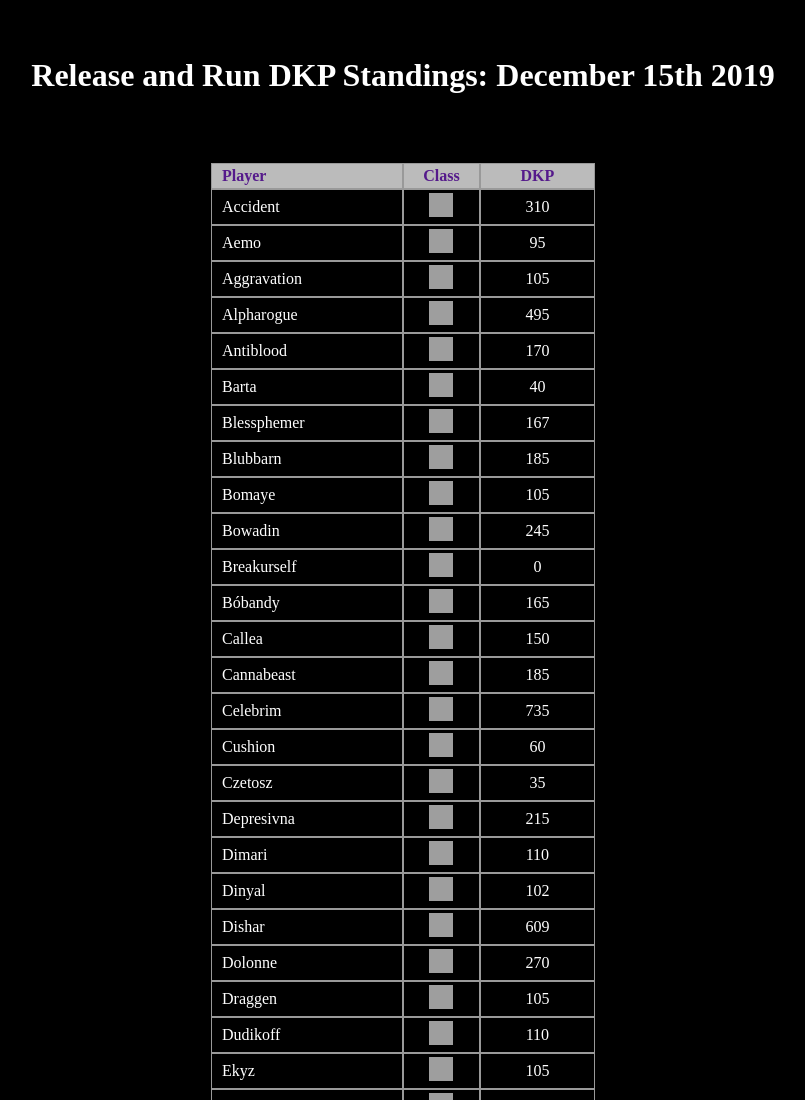
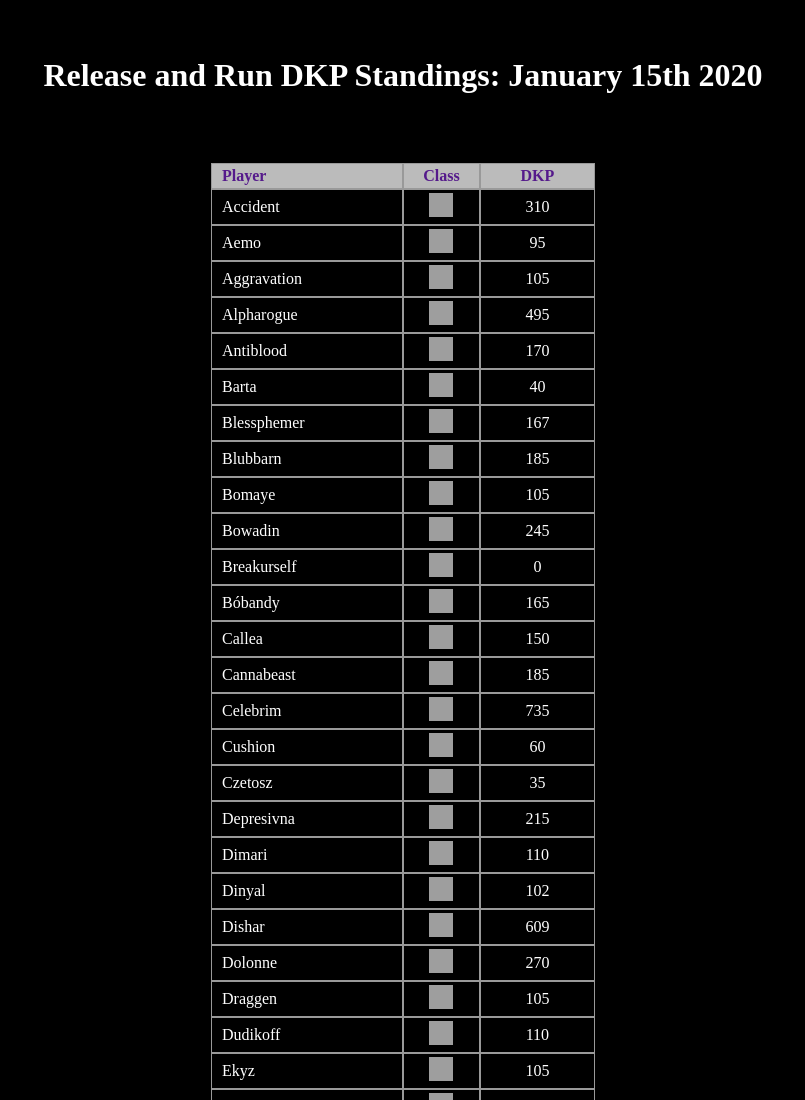
Before and after one commit to RnRGuildGitHubWoWClassic/RnRGuildGitHubWoWClassic.github.io, a plain HTML site: page DKPTable.html in a window 1280 px wide. Shown: the top 1100 px of the page, without its empty margins (237-1042 px from the left). Drawn offline with Linux system fonts and the light colour scheme; grey boxes are pictures that could not be loaded.

Commit message:
Update DKPTable.html

```diff
--- a/DKPTable.html
+++ b/DKPTable.html
@@ -11,7 +11,7 @@
   <br /><br />
   <div>
     <h1 style="color:white;">
-      Release and Run DKP Standings: December 15th 2019
+      Release and Run DKP Standings: January 15th 2020
     </h1>
   </div>
   <br /><br />
```
